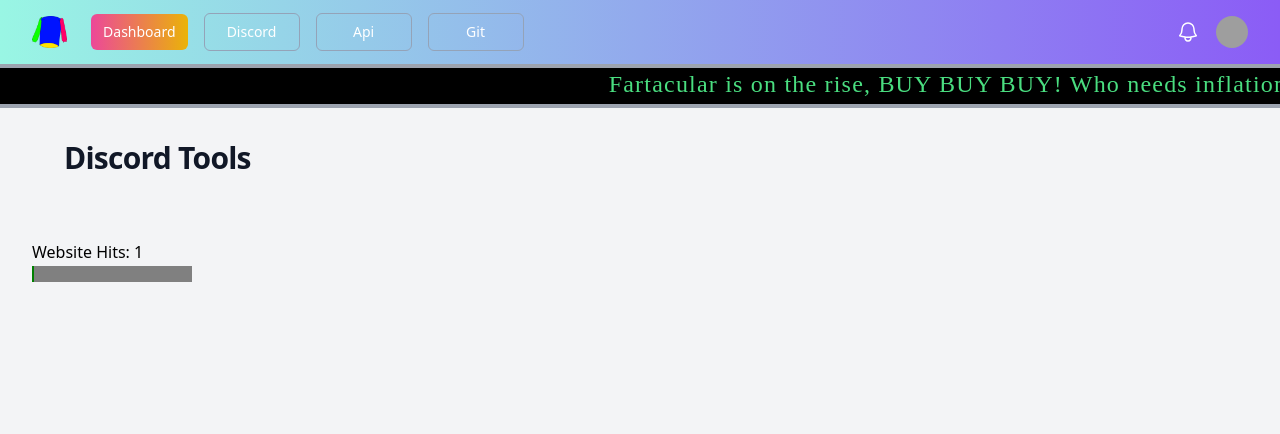
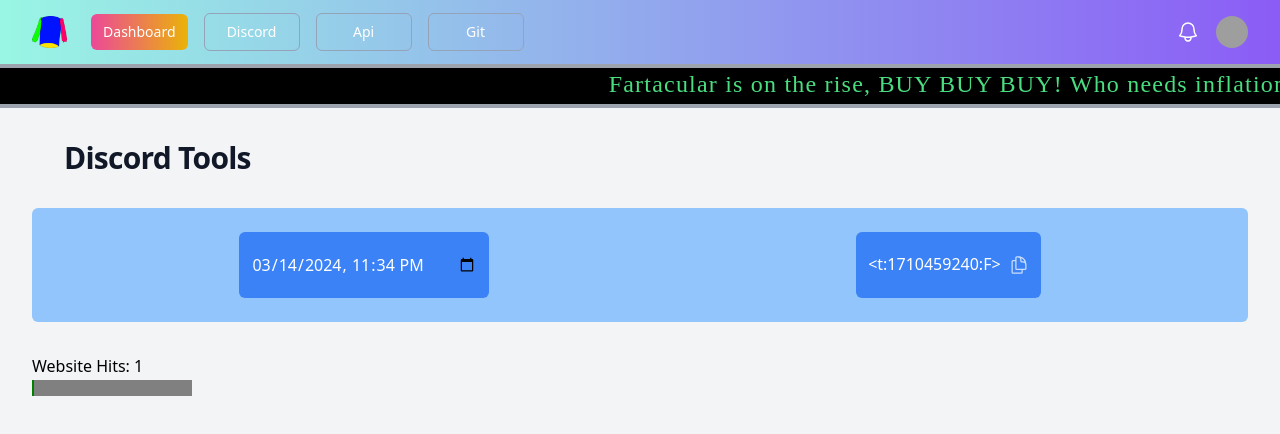
Before and after one commit to thomas-forte/striped-sweater, a React app in the folder frontend/: page /discord-tools in a window 1280 px wide. Shown: the top 434 px of the page. Built offline with nearby package versions, Linux system fonts and the light colour scheme; grey boxes are pictures that could not be loaded; a web font is replaced by a local one.

Commit message:
made that date tool plus clipboard api is weird

```diff
--- a/frontend/src/pages/DiscordTools.tsx
+++ b/frontend/src/pages/DiscordTools.tsx
@@ -1,7 +1,56 @@
-import { Page } from "../components/Page"
+import { ChangeEvent, useEffect, useState } from "react";
+import { DocumentDuplicateIcon, CheckIcon } from "@heroicons/react/24/outline";
+import { Page } from "../components/Page";
+
+const toTz8661 = (date: Date) => {
+  return `${date.getFullYear()}-${(date.getMonth() + 1).toString().padStart(2, "0")}-${date.getDate().toString().padStart(2, "0")}T${date.getHours().toString().padStart(2, "0")}:${date.getMinutes().toString().padStart(2, "0")}`;
+};
 
 export const DiscordTools = () => {
+  const [time, setTime] = useState(toTz8661(new Date()));
+  const [copied, setCopied] = useState("");
+
+  useEffect(() => {
+    setTimeout(() => {
+      setCopied("");
+    }, 3000);
+  }, [copied]);
+
+  const handleInputChange = (e: ChangeEvent<HTMLInputElement>) => {
+    const timeInput = e.target?.value ?? "";
+    setTime(timeInput);
+  };
+
   return (
-    <Page pageName="Discord Tools"/>
+    <Page pageName="Discord Tools">
+      <div className="flex align-center justify-around bg-blue-300 p-6 rounded-md">
+        <input
+          className="bg-blue-500 px-3 py-5 rounded-md text-white"
+          type="datetime-local"
+          value={time}
+          onChange={handleInputChange}
+        />
+        <p className="bg-blue-500 px-3 py-5 rounded-md text-white flex">
+          {`<t:${new Date(time).valueOf() / 1000}:F>`}
+          <button
+            className="ml-2"
+            type="button"
+            onClick={async () => {
+              if ("clipboard" in navigator) {
+                const txt = `<t:${new Date(time).valueOf() / 1000}:F>`;
+                await navigator.clipboard.writeText(txt);
+                setCopied(txt);
+              }
+            }}
+          >
+            {copied ? (
+              <CheckIcon className="h-5 w-5 text-green-200" aria-hidden="true" />
+            ) : (
+              <DocumentDuplicateIcon className="h-5 w-5 animate-pulse" aria-hidden="true" />
+            )}
+          </button>
+        </p>
+      </div>
+    </Page>
   );
 };
```
